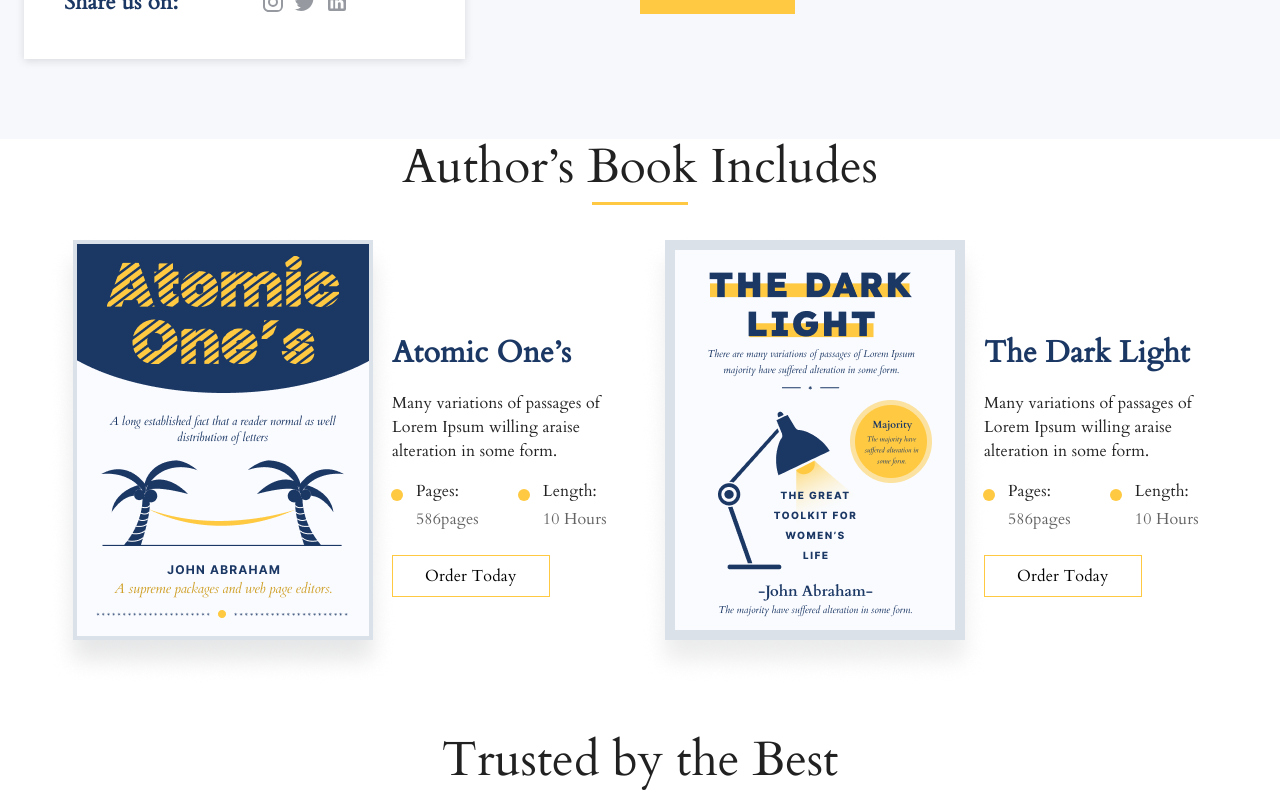
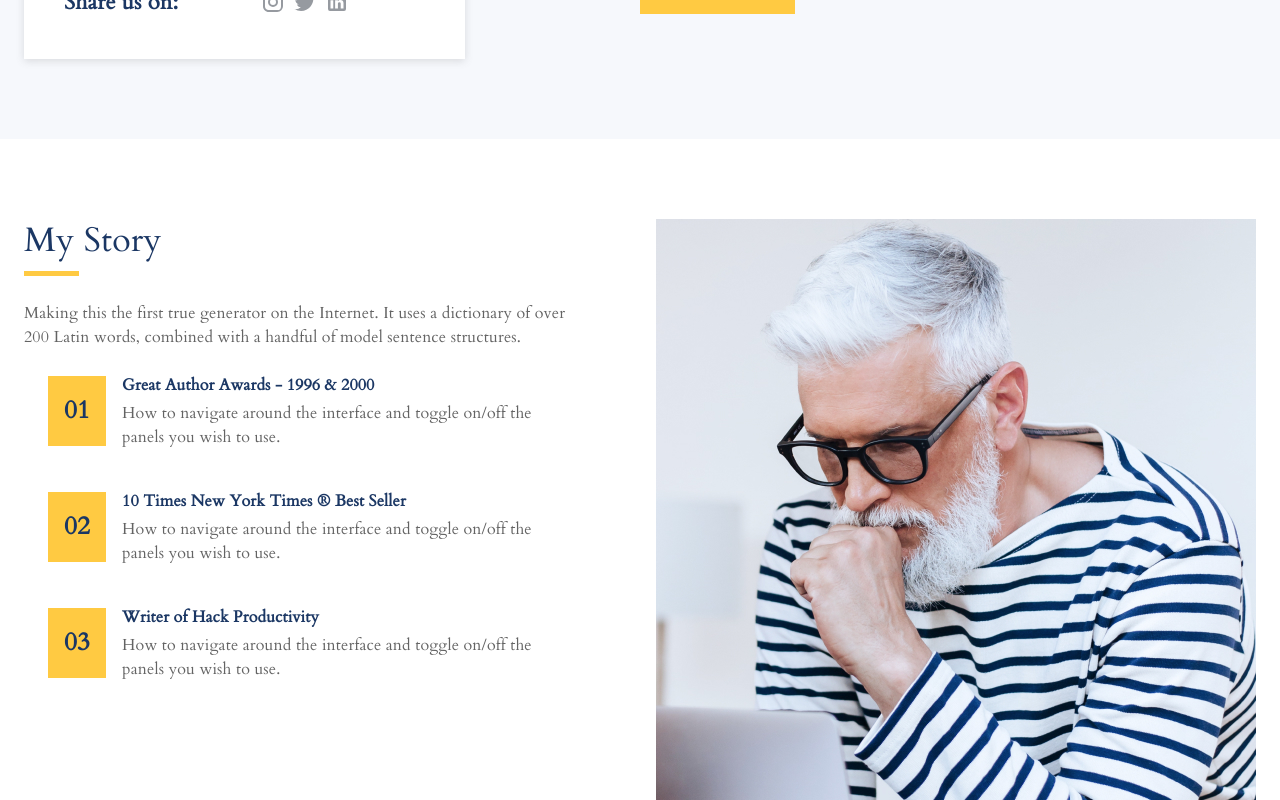
Before and after one commit to Shakhmurad7/book-webflow, a React (Vite) app: page /about in a window 1280 px wide. Shown: the part 1600-2400 px from the top of the page. Built offline with nearby package versions, Linux system fonts and the light colour scheme; no server answers.

Commit message:
add about full page

```diff
--- a/src/layout/aside.tsx
+++ b/src/layout/aside.tsx
@@ -4,7 +4,7 @@ import { Link } from "react-router-dom";
 
 function Aside() {
   return (
-    <Container sx={{ py: 0 }}>
+    <Container sx={{ py: 15 }}>
     <Stack alignItems={"center"}>
       <Typography
         sx={{ position: "relative" }}
--- a/src/pages/about.tsx
+++ b/src/pages/about.tsx
@@ -66,6 +66,64 @@ function About() {
             </Stack>
           </Container>
           </Box>
+
+
+
+                <Container sx={{py:10}}>
+                  <Stack flexDirection={'row'} gap={10}>
+                  <Stack gap={3}>
+
+                    <Stack gap={5}>
+                      <Typography position={'relative'} variant='h4' component={'h4'} color={"#1B3764"} >
+                      My Story
+                      <span
+                      style={{
+                         position: "absolute",
+                         left: "0",
+                         content: "",
+                        bottom: "-15px",
+                        width: "10%",
+                        height: "5px",
+                        backgroundColor: "#FFCA42",
+                         }}
+              ></span>
+                      </Typography>
+                      <Typography sx={{opacity:"0.7"}}>
+                      Making this the first true generator on the Internet. It uses a dictionary of over 200 Latin words, combined with a handful of model sentence structures.
+                      </Typography>
+                    </Stack>
+
+                    <Stack gap={5} pl={3}>
+                    <Stack flexDirection={'row'} gap={2} alignItems={'center'}>
+                        <Typography sx={{p:2 , fontWeight:'700' , fontSize:'25px' ,   backgroundColor:'#FFCA42' , color:'#1B3764' , height:"fit-content"}} >01</Typography>
+                        <Stack>
+                          <Typography pb={0.5} sx={{ fontWeight:'700'}}  color={'#1B3764'}>Great Author Awards - 1996 & 2000</Typography>
+                          <Typography  sx={{opacity:'0.7'}}>How to navigate around the interface and toggle on/off the panels you wish to use.</Typography>
+                        </Stack>
+                    </Stack>
+                    <Stack flexDirection={'row'} gap={2} alignItems={'center'}>
+                        <Typography sx={{p:2 , fontWeight:'700' , fontSize:'25px' ,   backgroundColor:'#FFCA42' , color:'#1B3764' , height:"fit-content"}} >02</Typography>
+                        <Stack>
+                          <Typography pb={0.5}  sx={{ fontWeight:'700'}}color={'#1B3764'}>10 Times New York Times ® Best Seller</Typography>
+                          <Typography sx={{opacity:'0.7'}}>How to navigate around the interface and toggle on/off the panels you wish to use.</Typography>
+                        </Stack>
+                    </Stack>
+                    <Stack flexDirection={'row'} gap={2} alignItems={'center'}>
+                        <Typography sx={{p:2 ,  fontWeight:'700' , fontSize:'25px' ,  backgroundColor:'#FFCA42' , color:'#1B3764' , height:"fit-content"}} >03</Typography>
+                        <Stack>
+                          <Typography pb={0.5} sx={{ fontWeight:'700'}}  color={'#1B3764'}>Writer of Hack Productivity </Typography>
+                          <Typography sx={{opacity:'0.7'}}>How to navigate around the interface and toggle on/off the panels you wish to use.</Typography>
+                        </Stack>
+                    </Stack>
+                  </Stack>
+                  </Stack>
+
+                  <Stack>
+                    <img src={'./Imge/Image.jpg'} />
+                  </Stack>
+                  </Stack>
+                </Container>
+
           <Container>
             <Aside/>
             <HomeDB/>
```
